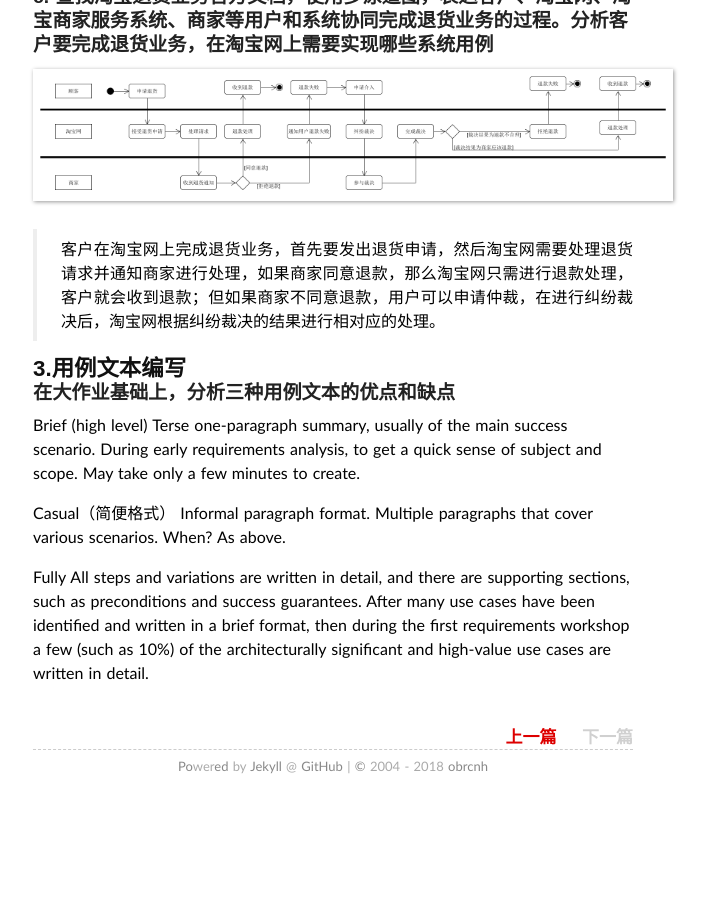
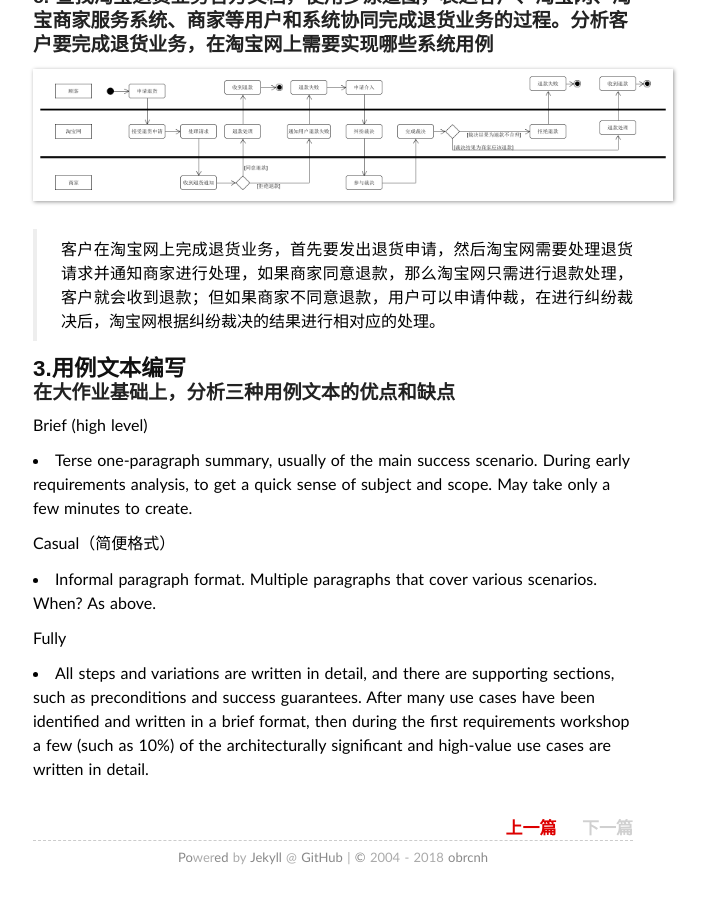
Before and after one commit to obrcnh/obrcnh.github.io, a Jekyll site: the page built from _posts/2018-04-14-系统分析与设计作业四.md, in a window 1280 px wide and 900 px high, scrolled down 4065 px. Shown: the whole window, without its empty margins (307-1014 px from the left). Built offline with Jekyll 4.4.1, drawn with Linux system fonts in a browser that asks for light colours; comment, search, counter and statistics services are not loaded; before the commit the page ends 4874 px from its top, so only the background shows below that.

```diff
--- a/_posts/2018-04-14-系统分析与设计作业四.md
+++ b/_posts/2018-04-14-系统分析与设计作业四.md
@@ -51,10 +51,10 @@ tags: 博客
 
 ### 在大作业基础上，分析三种用例文本的优点和缺点
 Brief (high level)
-Terse one-paragraph summary, usually of the main success scenario. During early requirements analysis, to get a quick sense of subject and scope. May take only a few minutes to create.
+- Terse one-paragraph summary, usually of the main success scenario. During early requirements analysis, to get a quick sense of subject and scope. May take only a few minutes to create.
 
 Casual（简便格式）
-Informal paragraph format. Multiple paragraphs that cover various scenarios. When? As above.
+- Informal paragraph format. Multiple paragraphs that cover various scenarios. When? As above.
 
 Fully
-All steps and variations are written in detail, and there are supporting sections, such as preconditions and success guarantees. After many use cases have been identified and written in a brief format, then during the first requirements workshop a few (such as 10%) of the architecturally significant and high-value use cases are written in detail.
+- All steps and variations are written in detail, and there are supporting sections, such as preconditions and success guarantees. After many use cases have been identified and written in a brief format, then during the first requirements workshop a few (such as 10%) of the architecturally significant and high-value use cases are written in detail.
```
